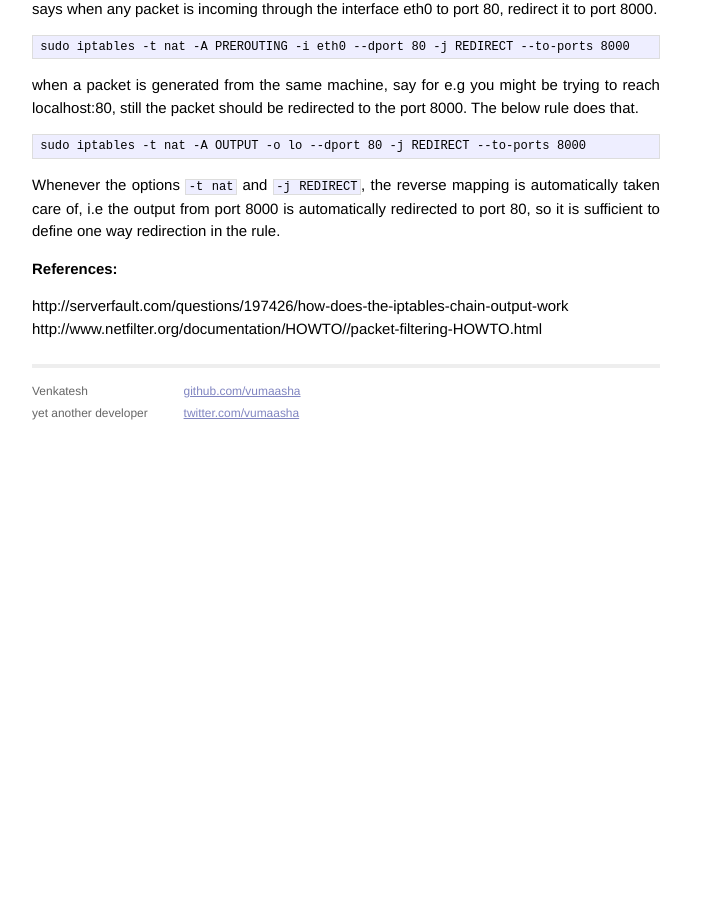
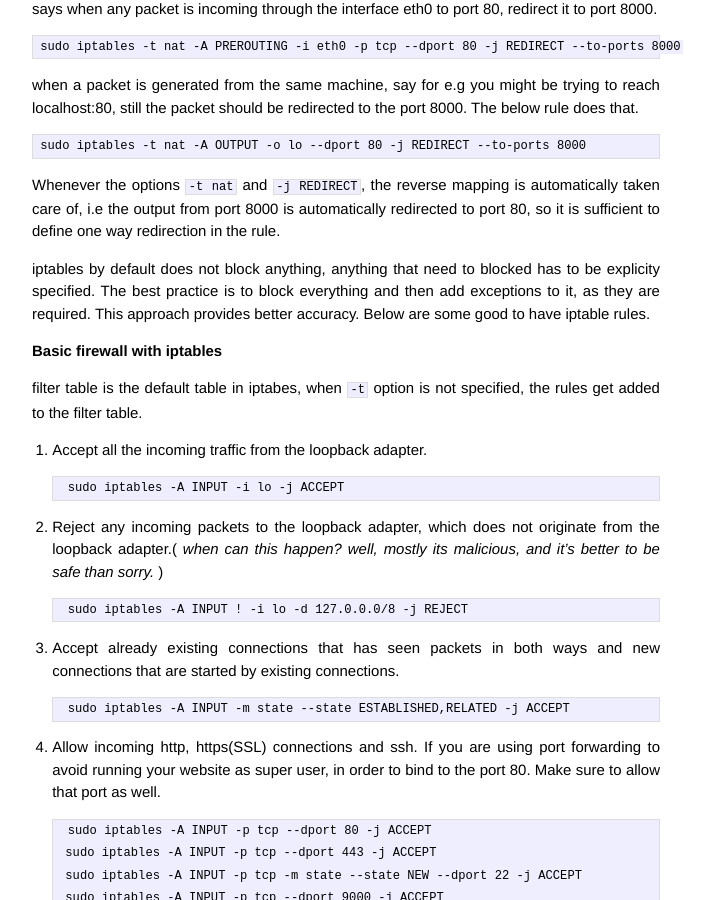
Before and after one commit to vumaasha/codehook, a Jekyll site: the page built from _posts/2013-10-31-iptables.markdown, in a window 1280 px wide and 900 px high, scrolled down 234 px. Shown: the whole window, without its empty margins (294-1008 px from the left). Built offline with Jekyll 4.4.1, drawn with Linux system fonts in a browser that asks for light colours; Markdown is read by kramdown in place of the engine named in the settings; before the commit the page ends 945 px from its top, so only the background shows below that; some of the changed text lies outside the part shown.

Commit message:
updated iptables

````diff
--- a/_layouts/default.html
+++ b/_layouts/default.html
@@ -7,17 +7,17 @@
         <meta name="viewport" content="width=device-width">
 
         <!-- syntax highlighting CSS -->
-        <link rel="stylesheet" href="/codehook/css/syntax.css">
+        <link rel="stylesheet" href="/css/syntax.css">
 
         <!-- Custom CSS -->
-        <link rel="stylesheet" href="/codehook/css/main.css">
+        <link rel="stylesheet" href="/css/main.css">
 
     </head>
     <body>
 
         <div class="site">
           <div class="header">
-            <h1 class="title"><a href="/codehook">{{ site.name }}</a></h1>
+            <h1 class="title"><a href="/">{{ site.name }}</a></h1>
             <a class="extra" href="/">home</a>
           </div>
 
--- a/_posts/2013-10-31-iptables.markdown
+++ b/_posts/2013-10-31-iptables.markdown
@@ -5,11 +5,11 @@ date:   2013-10-31 00:16:33
 categories: linux networking ubuntu
 ---
 
-## Port forwarding with iptables
+# Port forwarding with iptables
 
 The PREROUTING chain in the nat table is applied before a packet is routed, the below rule says when any packet is incoming through the interface eth0 to port 80, redirect it to port 8000.
 
-	sudo iptables -t nat -A PREROUTING -i eth0 --dport 80 -j REDIRECT --to-ports 8000
+	sudo iptables -t nat -A PREROUTING -i eth0 -p tcp --dport 80 -j REDIRECT --to-ports 8000
 
 when a packet is generated from the same machine, say for e.g you might be trying to reach localhost:80, still the packet should be redirected to the port 8000. The below rule does that.
 
@@ -17,7 +17,85 @@ when a packet is generated from the same machine, say for e.g you might be tryin
 
 Whenever the options ```-t nat``` and  ```-j REDIRECT```, the reverse mapping is automatically taken care of, i.e the output from port 8000 is automatically redirected to port 80, so it is sufficient to define one way redirection in the rule.
 
-References:
-----------
-http://serverfault.com/questions/197426/how-does-the-iptables-chain-output-work
-http://www.netfilter.org/documentation/HOWTO//packet-filtering-HOWTO.html
+iptables by default does not block anything, anything that need to blocked has to be explicity specified. The best practice is to block everything and then add exceptions to it, as they are required. This approach provides better accuracy. Below are some good to have iptable rules.
+
+# Basic firewall with iptables
+
+filter table is the default table in iptabes, when ```-t``` option is not specified, the rules get added to the filter table.
+
+1. Accept all the incoming traffic from the loopback adapter.
+
+	```
+	sudo iptables -A INPUT -i lo -j ACCEPT
+	```
+2. Reject any incoming packets to the loopback adapter, which does not originate from the loopback adapter.( *when can this happen? well, mostly its malicious, and it's better to be safe than sorry.* )
+
+	```
+	sudo iptables -A INPUT ! -i lo -d 127.0.0.0/8 -j REJECT
+	```
+
+3. Accept already existing connections that has seen packets in both ways and new connections that are started by existing connections.
+
+	```
+	sudo iptables -A INPUT -m state --state ESTABLISHED,RELATED -j ACCEPT
+	```
+
+4. Allow incoming http, https(SSL) connections and ssh. If you are using port forwarding to avoid running your website as super user, in order to bind to the port 80. Make sure to allow that port as well.
+
+	```
+	sudo iptables -A INPUT -p tcp --dport 80 -j ACCEPT
+	sudo iptables -A INPUT -p tcp --dport 443 -j ACCEPT
+	sudo iptables -A INPUT -p tcp -m state --state NEW --dport 22 -j ACCEPT
+	sudo iptables -A INPUT -p tcp --dport 9000 -j ACCEPT
+	```
+
+
+5. Allow ping if you want to ( write about ping of death)
+
+	```
+	sudo iptables -A INPUT -i eth0 -p icmp -m icmp --icmp-type 8 -j ACCEPT
+	```
+
+6. Log information about denied packets, this is very important and could be very helpful in finding malicious access attempts. The log usally goes in to syslog and can be found in /var/syslog in ubuntu.
+
+	```
+	sudo iptables -A INPUT -m limit --limit 50/min -j LOG --log-prefix "iptables denied: " --log-level 7
+	```
+
+7. The most important thing is to reject all the rest, and also you make sure this is the last command, iptables is like a switch case statement, it stops and returns as soon as it finds a matching rule, so if you place this rule first by mistake then all the incoming traffic will be rejected.
+
+	```
+	sudo iptables -A INPUT -j REJECT
+	sudo iptables -A FORWARD -j REJECT
+	```
+
+8. Allow all the outbound traffic from the machine, this can also be restricted similar to input.
+
+    ```
+    sudo iptables -A OUTPUT -j ACCEPT
+    ```
+
+   To see the rules that are currently added to iptables, use the command
+
+	```
+	sudo iptables -v -L
+	sudo iptables -t nat -v -L
+	```
+
+iptables does not save the added rules by default, the rules added to the iptables can be saved to a file, by using the command ```sudo iptables-save```, iptables rules could be saved to a file by
+
+    sudo iptables-save > firewall.rules
+
+When the added rules are saved to a file, these rules could be loaded everytime the system boots. But, it is very important when the rules are added, it is ideal to activate them before the system joins the network, so the firewall will be active when the system joins a network. In ubuntu create a file filewall with the below content and place it in the folder ```/etc/network/if-pre-up.d```
+
+```
+#!/bin/sh
+/sbin/iptables-restore < /etc/iptables.firewall.rules
+```
+
+
+
+##References:
+* The best and easy to understand resource on iptables in the man pages. please consult ```man iptables``` to know more about iptables.
+* http://serverfault.com/questions/197426/how-does-the-iptables-chain-output-work
+* http://www.netfilter.org/documentation/HOWTO//packet-filtering-HOWTO.html
--- a/index.html
+++ b/index.html
@@ -7,7 +7,7 @@ title: Yet another developer's learning notes..
   <h1>Blog Posts</h1>
   <ul class="posts">
     {% for post in site.posts %}
-      <li><span>{{ post.date | date_to_string }}</span> &raquo; <a href="/codehook/{{ post.url }}">{{ post.title }}</a></li>
+      <li><span>{{ post.date | date_to_string }}</span> &raquo; <a href="{{ post.url }}">{{ post.title }}</a></li>
     {% endfor %}
   </ul>
 </div>
````
